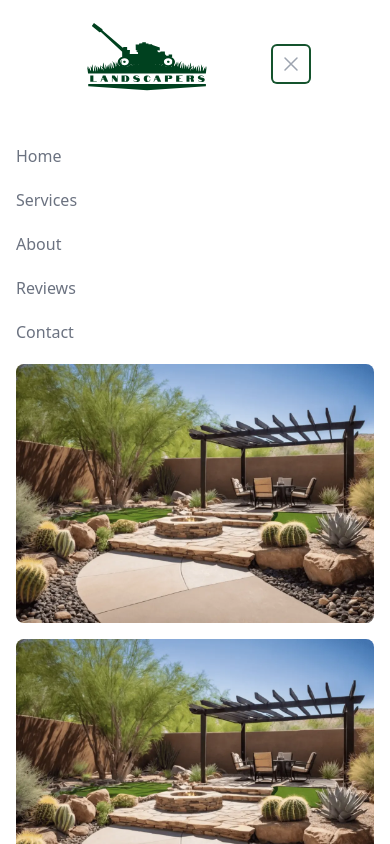
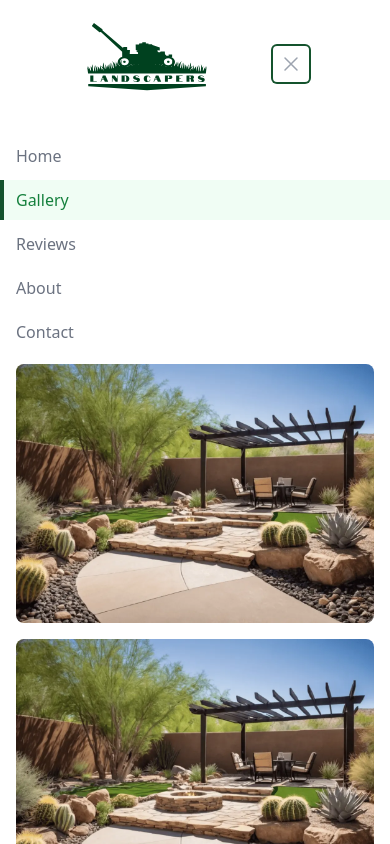
Before and after one commit to sbelka-1703/landscaping-demo, a Next.js app: page /gallery in a window 390 px wide. Both pictures are taken after a click on the button "Open main menu". Shown: the top 844 px of the page. Built offline with nearby package versions, Linux system fonts and the light colour scheme.

Commit message:
mobile nav improved

```diff
--- a/components/Navbar/index.tsx
+++ b/components/Navbar/index.tsx
@@ -125,15 +125,27 @@ export default function Example() {
               </Disclosure.Button>
               <Disclosure.Button
                 as="a"
-                href="/services"
+                href="/gallery"
                 className={
                   "block border-l-4  py-2 pl-3 pr-4 text-base font-medium text-gray-500 " +
-                  (pathname === "/services"
+                  (pathname === "/gallery"
                     ? "border-green-900 bg-green-50 text-green-700 "
                     : "border-transparent hover:border-gray-300 hover:bg-gray-50")
                 }
               >
-                Services
+                Gallery
+              </Disclosure.Button>
+              <Disclosure.Button
+                as="a"
+                href="/reviews"
+                className={
+                  "block border-l-4  py-2 pl-3 pr-4 text-base font-medium text-gray-500 " +
+                  (pathname === "/reviews"
+                    ? "border-green-900 bg-green-50 text-green-700 "
+                    : "border-transparent hover:border-gray-300 hover:bg-gray-50")
+                }
+              >
+                Reviews
               </Disclosure.Button>
               <Disclosure.Button
                 as="a"
@@ -146,18 +158,6 @@ export default function Example() {
                 }
               >
                 About
-              </Disclosure.Button>
-              <Disclosure.Button
-                as="a"
-                href="/reviews"
-                className={
-                  "block border-l-4  py-2 pl-3 pr-4 text-base font-medium text-gray-500 " +
-                  (pathname === "/about"
-                    ? "border-green-900 bg-green-50 text-green-700 "
-                    : "border-transparent hover:border-gray-300 hover:bg-gray-50")
-                }
-              >
-                Reviews
               </Disclosure.Button>
               <Disclosure.Button
                 as="a"
```
